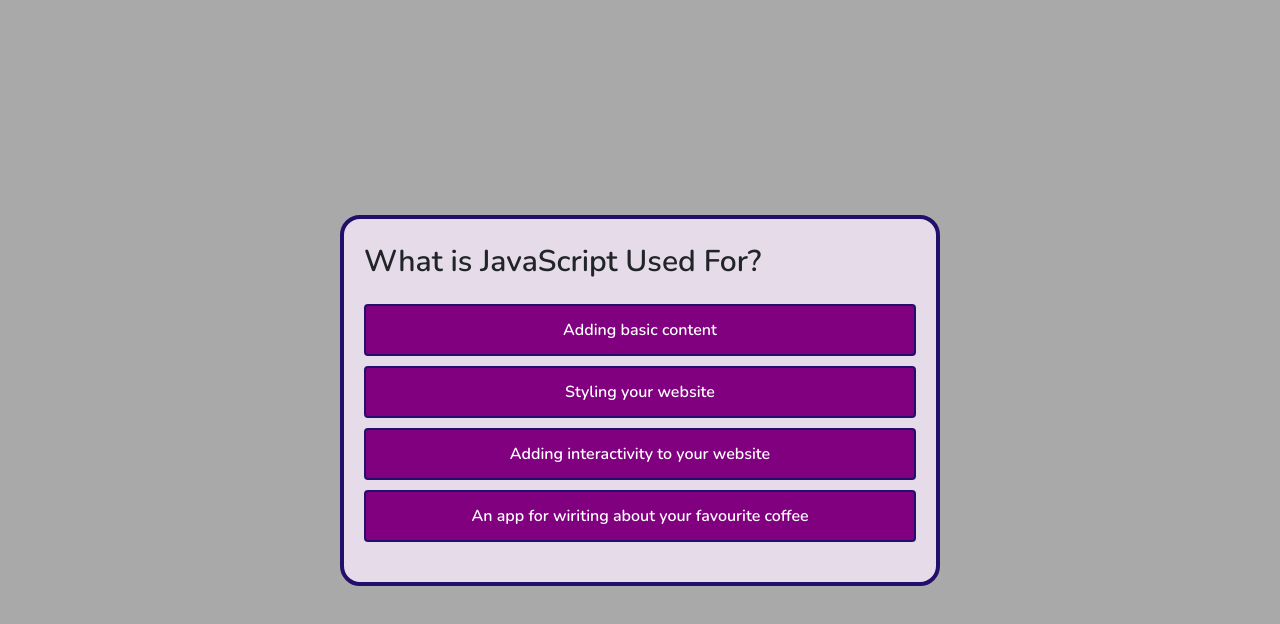
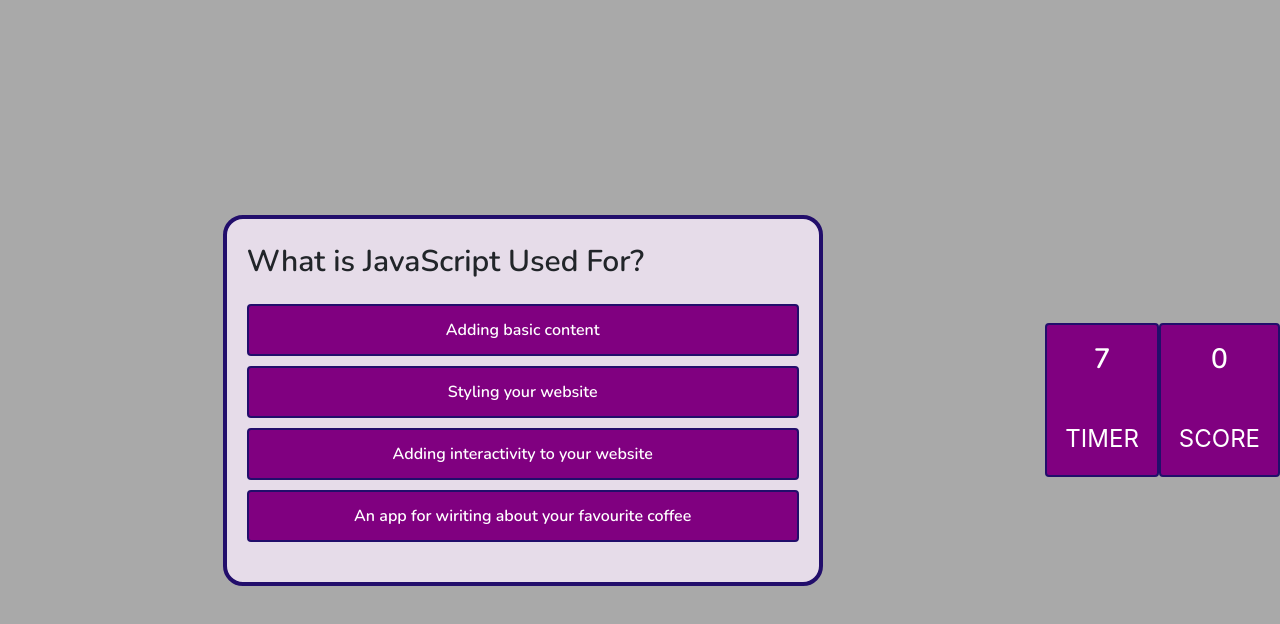
Before and after one commit to SSamoridny/Homework-4, a plain HTML site: page index.html in a window 1280 px wide. Both pictures are taken after a click on the button "START QUIZ!". Drawn offline with nearby package versions, Linux system fonts and the light colour scheme.

Commit message:
Made some minor changes to try and fix my code

```diff
--- a/index.html
+++ b/index.html
@@ -11,7 +11,9 @@
     <link href="https://fonts.googleapis.com/css2?family=Nunito:wght@600&display=swap" rel="stylesheet">
 </head>
 <body>
+
     <div class="container">
+
         <!-- Question Boxes-->
         <div id="question-box" class="hide question1">
             <div id="question">What is JavaScript Used For?</div>
@@ -67,9 +69,15 @@
         <div class="controls">
             <h1 class="begin">JavaSript Quiz! Are you ready to start?</h1>
             <button id="start-btn" class="start-btn btn ">START QUIZ!</button>
-            <!--<button id="next-btn" class="start-btn btn ">NEXT</button>-->
         </div>
+
+        <!--<div class="gameOver">
+            <h1 class="end">Your final score is</h1>
+        </div>-->
+
     </div>
+        <button id="start-btn countDown" class="start-btn btn "><h3 class="countDown"></h3></br>TIMER</button>
+        <button id="start-btn countDown" class="start-btn btn "><h3 class="gameScore"></h3></br>SCORE</button>
 
 </body>
     <script src="script.js"></script>
--- a/script.js
+++ b/script.js
@@ -1,4 +1,4 @@
-var score = 0
+var gameScore = 0
 
 var correct = document.querySelector('#correct')
 
@@ -8,7 +8,9 @@ var answerTwo = document.querySelector('#answer-buttons2')
 var answerThree = document.querySelector('#answer-buttons3')
 var answerFour = document.querySelector('#answer-buttons4')
 var answerFive = document.querySelector('#answer-buttons5')
-var beginH1 = document.querySelector('.begin')
+var beginH1 = document.querySelector('.controls')
+var endOfGame = document.querySelector('.gameOver')
+var correctTotal = document.querySelector('.gameScore').innerHTML = gameScore
 
 
 var questionContainer1 = document.querySelector('.question1')
@@ -26,17 +28,33 @@ function startGame () {
     startButton.classList.add('hide')
     beginH1.classList.add('hide')
     questionContainer1.classList.remove('hide')
+    countDownToStart()
 }
 
+
+
 //countdown timer
+var countdown = 10
 
-//incorrect score -5 seconds
+function countDownToStart() {
+    countdown--
+
+    if(countdown >= 0){
+    document.querySelector('.countDown').innerHTML = countdown
+      setTimeout ( countDownToStart, 1000)
+    }
+}
+
+
 var questionIndex = 1
+
 questionContainer1.addEventListener('click', checkAnswer)
+
 function checkAnswer(event) {
         console.log(event.target.classList)
     if( event.target.classList.contains('correct') ){
-        console.log('You have the right answer')
+        console.log('You are correct')
+        gameScore++
     }
     //console.log('Check Answer', event.target.id)
     document.querySelector(`.question${questionIndex}`).classList.add('hide')
@@ -44,6 +62,7 @@ function checkAnswer(event) {
     questionIndex++
     document.querySelector(`.question${questionIndex}`).classList.remove('hide')
     document.querySelector(`.question${questionIndex}`).addEventListener('click', checkAnswer)
+
 }
 
 
@@ -79,9 +98,3 @@ function checkAnswer(event) {
 
 // //Answer comparrison if else statement
 // correct.addEventListener('click', correctChoice)
-
-function correctChoice (){
-    if(correct){
-        console.log('You are correct!')
-    }
-}
```
